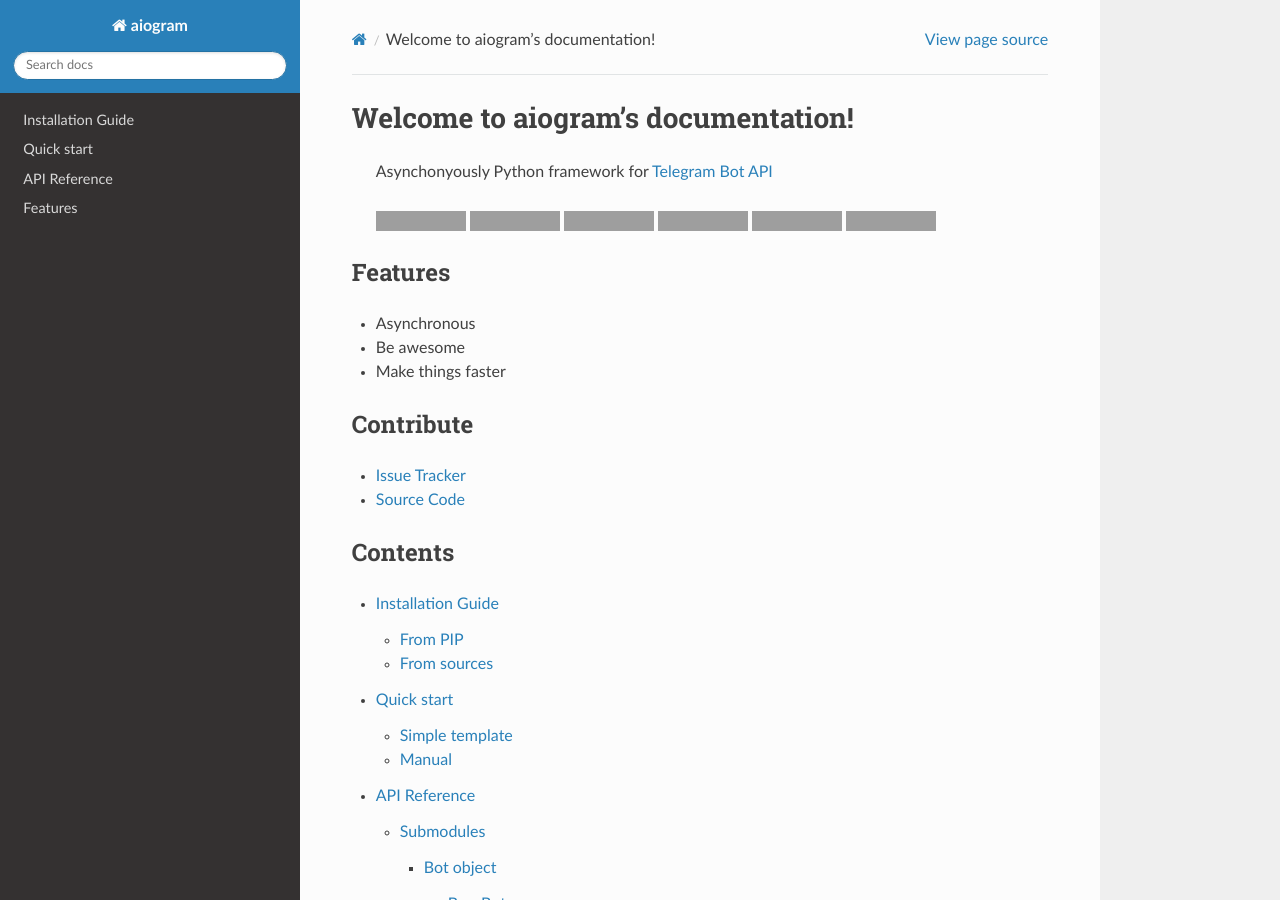
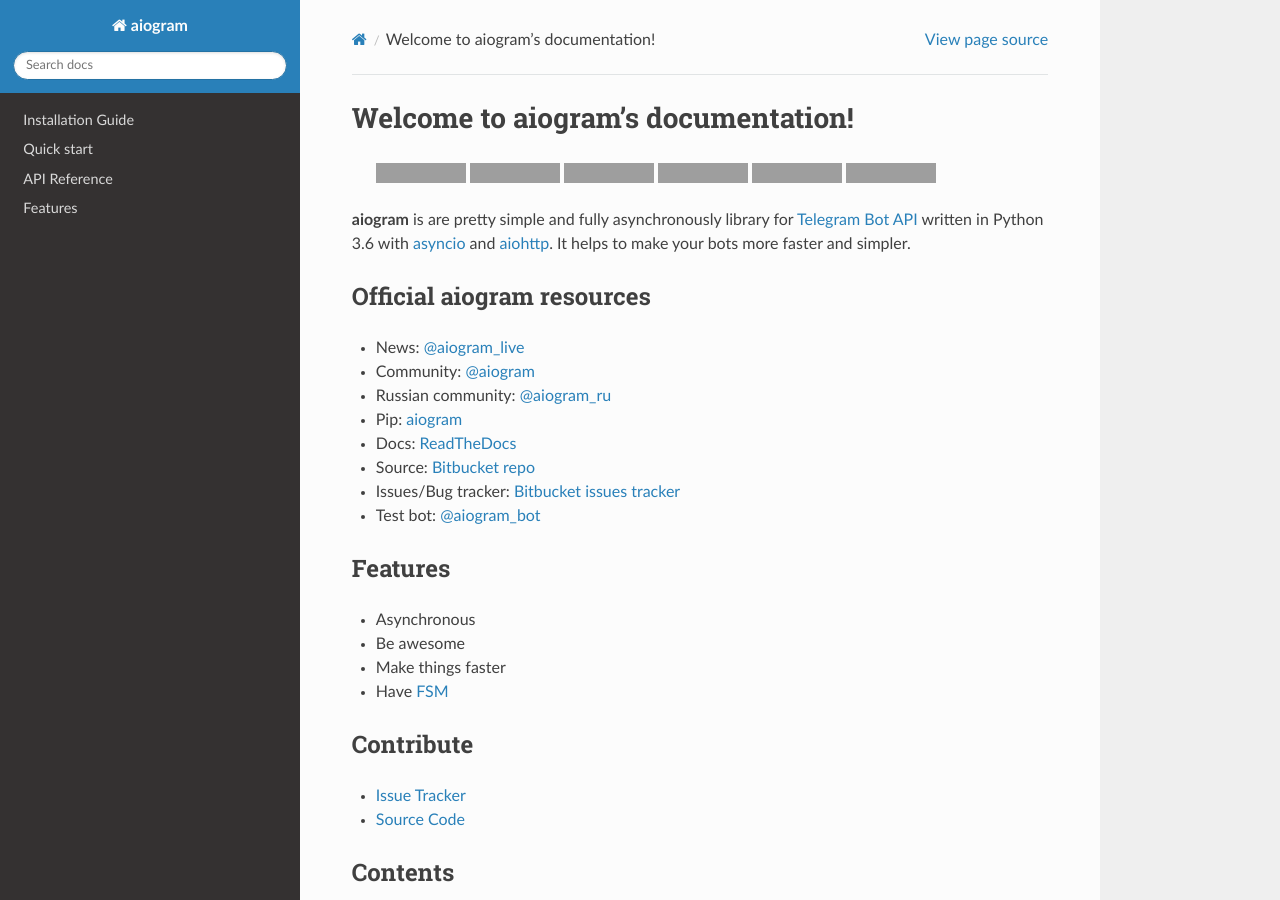
Before and after one commit to NullBrotasli/aiogram, a Sphinx documentation site: the page built from docs/source/index.rst, in a window 1280 px wide and 900 px high, cut to the strip 0-900 px from the top of the window. Built offline with Sphinx 7.4.7 and the Read the Docs theme 2.0.0, drawn with Linux system fonts in a browser that asks for light colours; pages that are not in the unit, such as notebooks, are missing from menus; the version number could not be read and is left out; grey boxes are pictures that could not be loaded.

Commit message:
Change readme and index page.

```diff
--- a/docs/source/index.rst
+++ b/docs/source/index.rst
@@ -1,11 +1,5 @@
-.. aiogram documentation master file, created by
-    sphinx-quickstart on Sat Jun  3 11:22:58 2017.
-    You can adapt this file completely to your liking, but it should at least
-    contain the root `toctree` directive.
-
 Welcome to aiogram's documentation!
 ===================================
-    Asynchonyously Python framework for `Telegram Bot API <https://core.telegram.org/bots/api>`_
 
 
     .. image:: https://img.shields.io/pypi/v/aiogram.svg
@@ -33,12 +27,27 @@
        :alt: MIT License
 
 
+**aiogram** is are pretty simple and fully asynchronously library for `Telegram Bot API <https://core.telegram.org/bots/api>`_ written in Python 3.6 with `asyncio <https://docs.python.org/3/library/asyncio.html>`_ and `aiohttp <https://github.com/aio-libs/aiohttp>`_. It helps to make your bots more faster and simpler.
+
+
+Official aiogram resources
+--------------------------
+- News: `@aiogram_live <https://t.me/aiogram_live>`_
+- Community: `@aiogram <https://t.me/aiogram>`_
+- Russian community: `@aiogram_ru <https://t.me/aiogram_ru>`_
+- Pip: `aiogram <https://pypi.python.org/pypi/aiogram>`_
+- Docs: `ReadTheDocs <http://aiogram.readthedocs.io>`_
+- Source: `Bitbucket repo <https://bitbucket.org/illemius/aiogram>`_
+- Issues/Bug tracker: `Bitbucket issues tracker <https://bitbucket.org/illemius/aiogram/issues>`_
+- Test bot: `@aiogram_bot <https://t.me/aiogram_bot>`_
+
 Features
 --------
 
 - Asynchronous
 - Be awesome
 - Make things faster
+- Have `FSM <https://en.wikipedia.org/wiki/Finite-state_machine>`_
 
 Contribute
 ----------
```
Also changed, not shown: README.md (+13 -2 lines), README.rst (+13 -1 lines).
